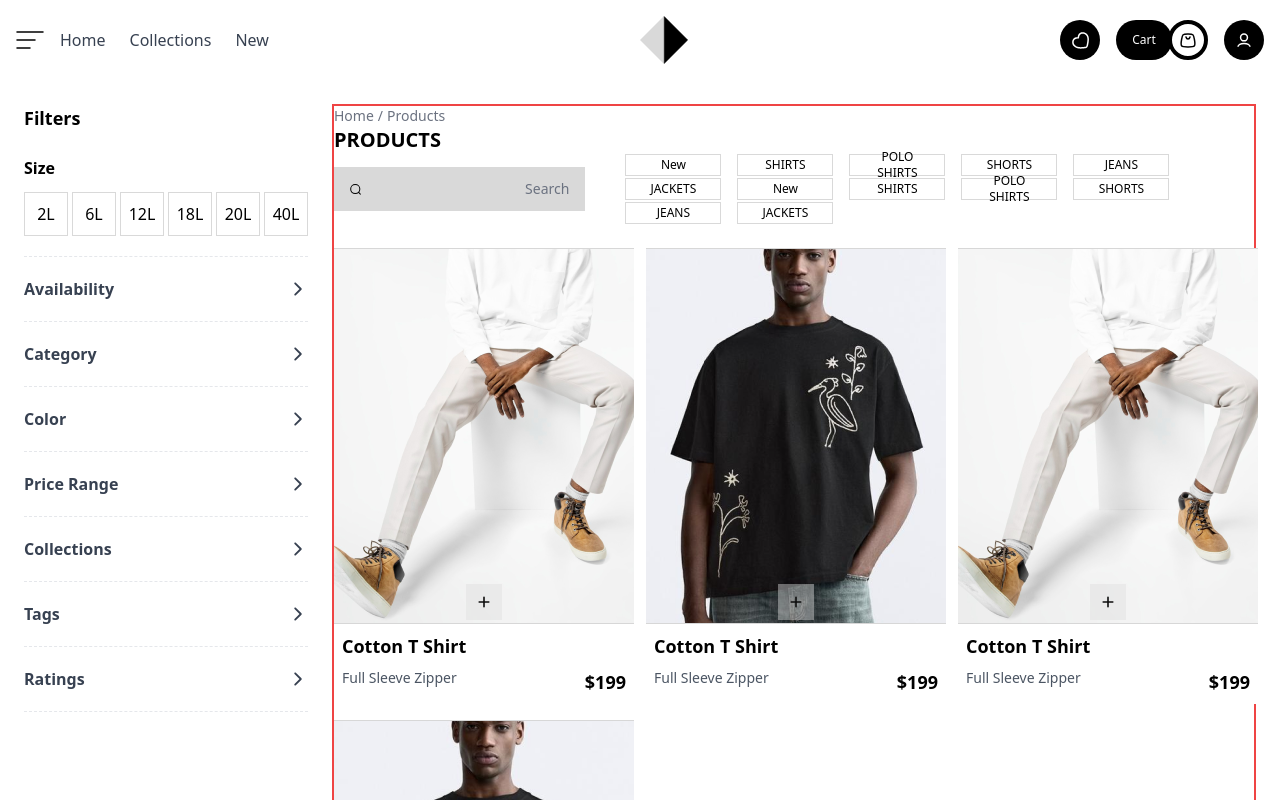
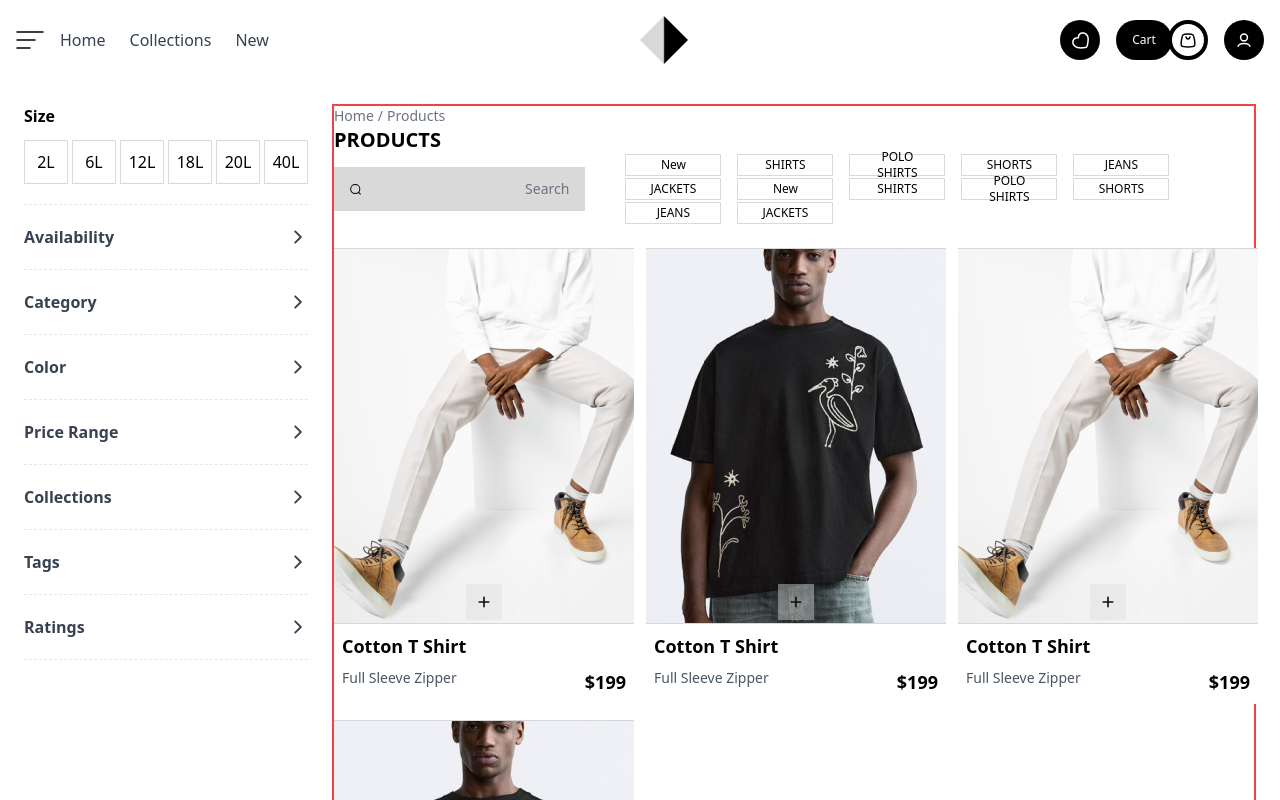
Before and after one commit to Acquaah-Emmanuel-Kofi/fashion-commerce, a Next.js app: page /products in a window 1280 px wide. Shown: the top 800 px of the page. Built offline with nearby package versions, Linux system fonts and the light colour scheme.

Commit message:
refactor: remove filter label from filters component

```diff
--- a/app/products/components/Filters.tsx
+++ b/app/products/components/Filters.tsx
@@ -19,9 +19,6 @@ const Filters: React.FC<IFiltersProps> = ({ filters }) => {
 
   return (
     <Fragment>
-      <div>
-        <h2 className="font-semibold text-lg mb-6">Filters</h2>
-        <div>
       <label htmlFor="size" className="font-semibold">
         Size
       </label>
@@ -40,8 +37,6 @@ const Filters: React.FC<IFiltersProps> = ({ filters }) => {
             {size}
           </button>
         ))}
-          </div>
-        </div>
       </div>
       <div className="space-y-2">
         {filters.map((filter) => (
```
Lines whose indentation alone changed are shown as unchanged.
